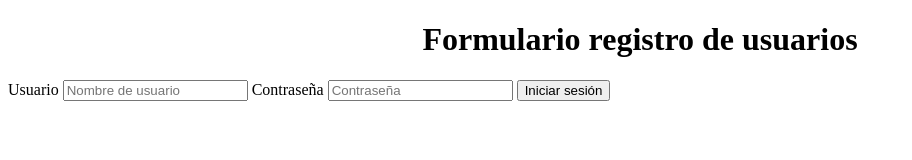
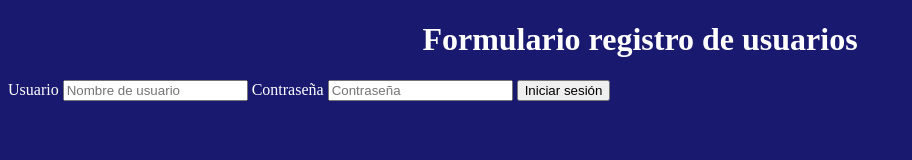
Before and after one commit to JoseAlonsoDev/formbasic, a plain HTML site: page index.html in a window 1280 px wide. Shown: the whole page, without its empty margins (0-912 px from the left). Drawn offline with Linux system fonts and the light colour scheme.

Commit message:
Add color de fondo y fuente

```diff
--- a/styles.css
+++ b/styles.css
@@ -1,3 +1,9 @@
 h1 {
     text-align: center;
 }
+
+body {
+    background-color: midnightblue;
+    color: white;
+
+}
```
